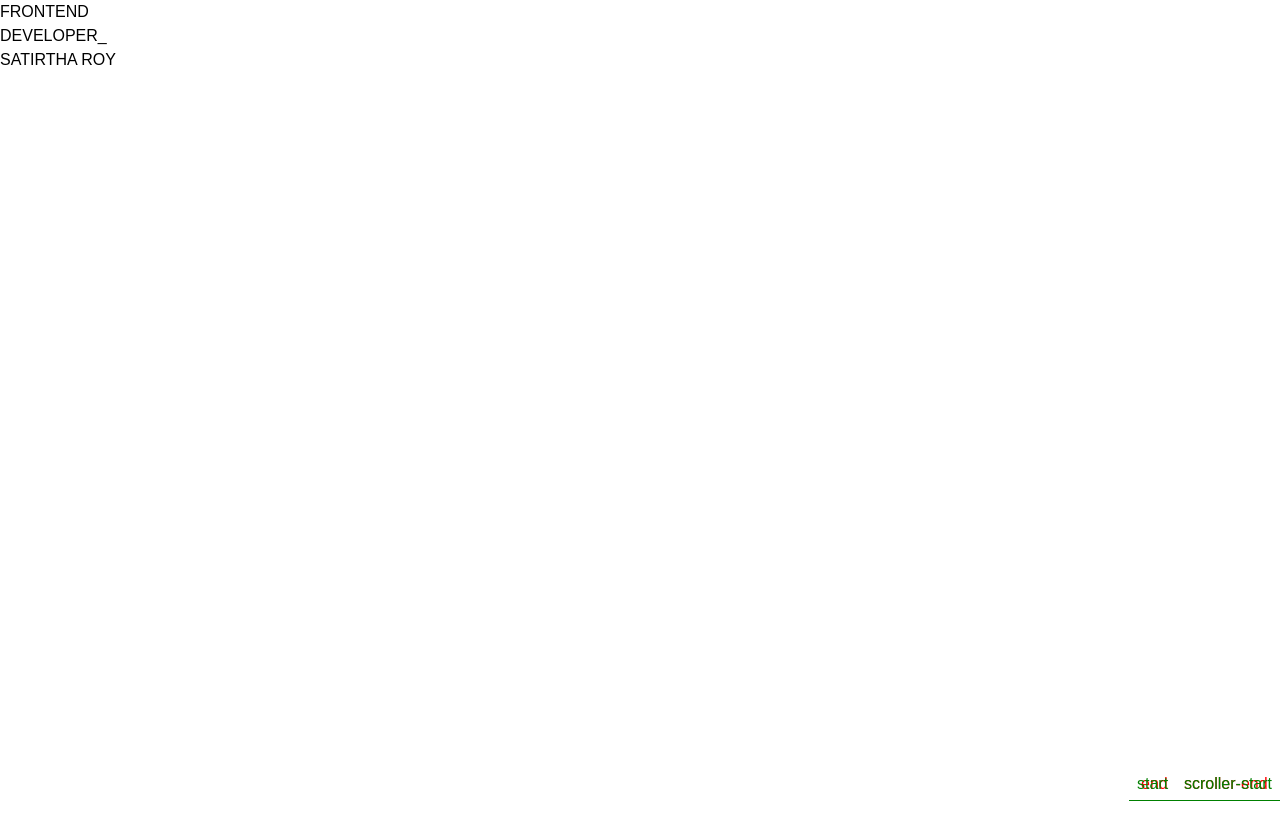
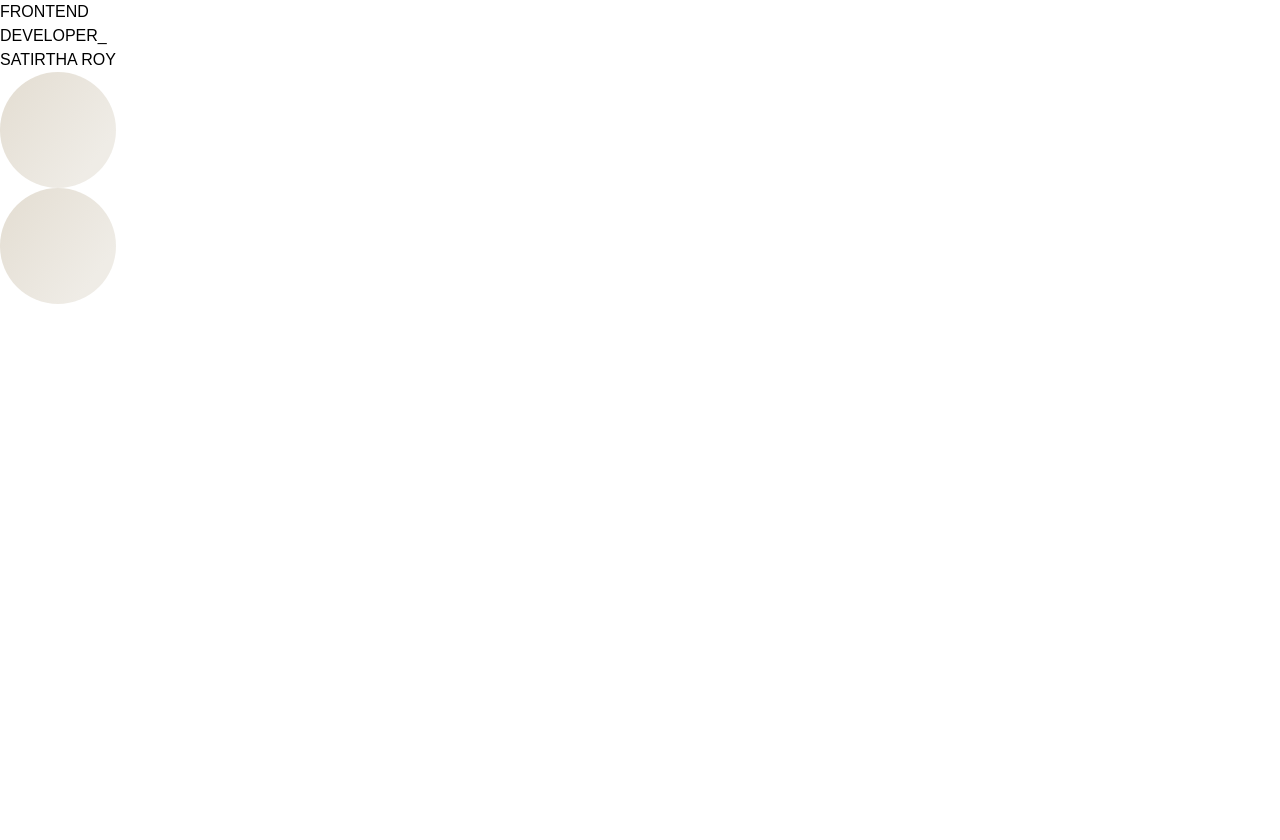
Before and after one commit to SatirthaRoy/MyPortfolio, a Next.js app: page / in a window 1280 px wide. Shown: the top 840 px of the page. Before the commit the page ends 801 px from the top, so only its background shows below. Built offline with nearby package versions, Linux system fonts and the light colour scheme.

Commit message:
banner done

```diff
--- a/package.json
+++ b/package.json
@@ -10,7 +10,9 @@
   },
   "dependencies": {
     "@gsap/react": "^2.1.1",
+    "@studio-freight/react-lenis": "^0.0.47",
     "gsap": "^3.12.5",
+    "lenis": "^1.1.3",
     "next": "14.2.4",
     "react": "^18",
     "react-dom": "^18"
--- a/src/Components/Banner.jsx
+++ b/src/Components/Banner.jsx
@@ -1,38 +1,115 @@
-'use client'
+"use client";
 import { useGSAP } from "@gsap/react";
 import gsap from "gsap";
 import { ScrollTrigger } from "gsap/all";
+import Image from "next/image";
+import { useEffect } from "react";
 
-gsap.registerPlugin(ScrollTrigger)
+gsap.registerPlugin(ScrollTrigger);
 
 const Banner = () => {
+  useEffect(() => {
+    window.onbeforeunload = function () {
+      window.scrollTo(0, 0);
+    };
+  });
 
-  useGSAP(() => {
-    const tl = gsap.timeline({scrollTrigger: {
-      trigger: 'panel-3',
-      markers: true
-    },defaults: { ease: 'none'}});
-    gsap.to('.banner-headers', {y: 0, stagger: .05, duration: 1.3, ease: 'power3.inOut'});
-    tl.to('.panel-1', {x: '-100%', duration: 1, delay: 1})
-    .to('.panel-2', {x: '-100%', duration: .75}, '-=.75')
-    .to('.panel-3', {x: '-100%', duration: .5}, '-=.5')
-  })
+  const { contextSafe } = useGSAP(() => {
+    // entering animation
+    gsap.to(".banner-headers", {
+      y: 0,
+      stagger: 0.1,
+      duration: 1.3,
+      ease: "power4.inOut",
+    });
+    gsap.to(".banner", { scale: 1.3, duration: 1.3, ease: "power4.inOut" }, 0);
+    gsap.to('.blob', {opacity: 1, scale: 1, duration: 1.3, ease: 'power4.inOut'})
+
+    // exiting animation timeline scolltrigger
+    const fontTl = gsap.timeline({
+      scrollTrigger: {
+        trigger: ".pin",
+        start: "top top",
+        end: "bottom top",
+        scrub: 1,
+        // markers: true
+      },
+      defaults: { duration: 1.3 },
+    });
+
+    fontTl
+      .to(".banner-headers", { y: 144, stagger: 0.1, ease: "power3.inOut" })
+      .to(".banner", { scale: 1, ease: "power3.inOut" }, 0);
+
+    // banner going to left animation timeline scrlltrigger
+    const tl = gsap.timeline({
+      scrollTrigger: {
+        trigger: ".pin",
+        start: "top top",
+        end: "bottom top",
+        scrub: 1,
+        pin: true,
+        // markers: true
+      },
+      defaults: { ease: "none" },
+    });
+
+    tl.to(".panel-1", { x: "-100%", duration: 1 })
+      .to(".panel-2", { x: "-100%", duration: 0.75 }, "-=.75")
+      .to(".panel-3", { x: "-100%", duration: 0.5 }, "-=.5");
+  });
+
+  const handleMove = contextSafe((e) => {
+    const { clientX, clientY } = e;
+    const { height, width, top, left } = e.target.getBoundingClientRect();
+    const x = clientX - (left + width/2);
+    const y = clientY -(top + height/2);
+    gsap.to('.blob', { x: x, y: y, scale: 1.1 });
+  });
+
+  const handleLeave = contextSafe((e) => {
+    gsap.to('.blob', {x: 0, y: 0, scale: 1})
+  });
 
   return (
-    <div className="h-screen w-screen bg-[url(/profileCrop.png)] bg-no-repeat bg-cover text-9xl font-bold">
-      <div className="panel-3 h-1/3 w-1/2 bg-theme flex pr-8 items-center justify-end">
+    <div className="relative pin h-screen w-screen text-4xl md:text-7xl lg:text-9xl font-bold overflow-hidden">
+      <div className="pic w-full h-full absolute banner bg-[url(/profileCrop.png)] bg-no-repeat bg-cover bg-fixed"></div>
+      <div className="panel-3 h-1/3 md:w-1/2 bg-theme flex pr-8 items-center justify-center md:justify-end">
         <div className="clippy overflow-hidden">
           <h1 className={`translate-y-36 banner-headers`}>FRONTEND</h1>
         </div>
       </div>
-      <div className="panel-2 h-1/3 w-3/4 bg-theme flex pr-8 items-center justify-end">
+      <div className="panel-2 h-1/3 md:w-3/4 bg-theme flex pr-8 items-center justify-center md:justify-end">
         <div className="clippy overflow-hidden">
           <h1 className={`translate-y-36 banner-headers`}>DEVELOPER_</h1>
         </div>
       </div>
-      <div className="panel-1 h-1/3 w-full bg-theme flex pr-8 items-center justify-end">
+      <div className="panel-1 relative h-1/3 w-full bg-theme flex pr-8 items-center justify-center md:justify-end">
         <div className="clippy overflow-hidden">
           <h1 className={`translate-y-36 banner-headers`}>SATIRTHA ROY</h1>
+        </div>
+        {/* blobs */}
+        <div
+          onMouseMove={handleMove}
+          onMouseLeave={handleLeave}
+          className="absolute left-4 md:left-24 -z-10"
+        >
+          <div className="size-36 relative">
+            <Image
+              alt="Blob"
+              className="absolute opacity-0 scale-50 blob"
+              src="/blob-sm.svg"
+              width={116}
+              height={116}
+            />
+            <Image
+              alt="Blob"
+              className="absolute blob opacity-0 scale-50 bottom-0 right-0 rotate-180"
+              src="/blob-sm.svg"
+              width={116}
+              height={116}
+            />
+          </div>
         </div>
       </div>
     </div>
--- /dev/null
+++ b/src/Components/SmoothScroll.jsx
@@ -0,0 +1,15 @@
+"use client"
+import React from 'react'
+
+import { ReactLenis } from "@studio-freight/react-lenis";
+
+function SmoothScroll({children}) {
+
+  return (
+    <ReactLenis root options={{lerp: .06}}>
+      { children }
+    </ReactLenis>
+  )
+}
+
+export default SmoothScroll
--- a/src/app/globals.css
+++ b/src/app/globals.css
@@ -4,6 +4,7 @@
 
 * {
   font-family: 'Satoshi', sans-serif;
+  /* border: 1px solid red; */
 }
 
 .clippy {
--- a/src/app/layout.js
+++ b/src/app/layout.js
@@ -1,6 +1,7 @@
 
 import localFont from 'next/font/local'
 import "./globals.css";
+import SmoothScroll from '@/Components/SmoothScroll';
 const satoshi = localFont({
   src: './fonts/Satoshi-Variable.woff2',
   variable: '--font-satoshi'
@@ -14,7 +15,10 @@ export const metadata = {
 export default function RootLayout({ children }) {
   return (
     <html lang="en">
-      <body className={`${satoshi.variable} font-sans`}>{children}</body>
+      <body className={`${satoshi.variable} font-sans overflow-x-hidden`}>
+        <SmoothScroll>
+          {children}
+        </SmoothScroll></body>
     </html>
   );
 }
--- a/src/app/page.js
+++ b/src/app/page.js
@@ -1,8 +1,12 @@
 import Banner from "@/Components/Banner";
 
 export default function Home() {
+  return (
+   <>
+    <Banner/>
+    <div className='h-[300vh] end'>
 
-  return (
-   <Banner/>
+    </div>
+   </>
   );
 }
```
Also changed, not shown: 1 other file (tests, documents, lock files or other folders).
